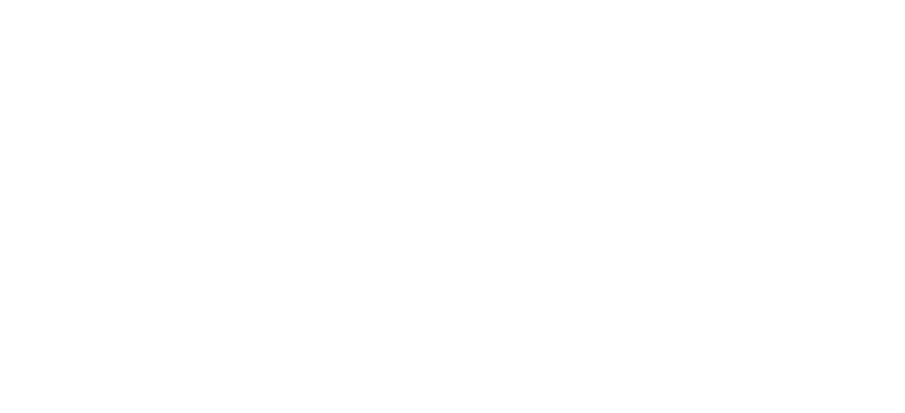
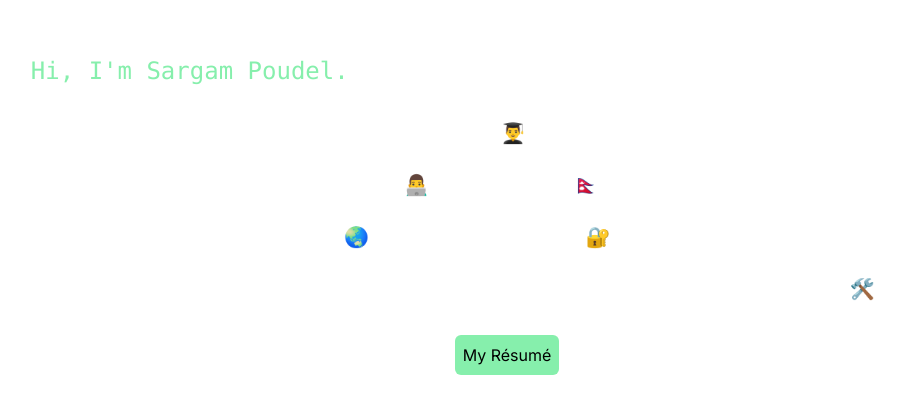
Before and after one commit to devsargam/Sargam-On-The-Internet, a Next.js app: page / in a window 1280 px wide. Shown: the part 273-686 px from the top of the page, without its empty margins (133-1038 px from the left). Built offline with nearby package versions, Linux system fonts and the light colour scheme.

Commit message:
:sparkles: feat: add intro and resume section

```diff
--- a/src/app/page.tsx
+++ b/src/app/page.tsx
@@ -1,9 +1,11 @@
+import Intro from "@/components/intro/";
+import Resume from "@/components/resume";
+
 export default function Home(): JSX.Element {
   return (
-    <main className="flex flex-col items-center justify-between min-h-screen py-10 dark:bg-slate-900">
-      <h1 className="text-6xl font-bold text-center text-white">
-        Sargam On The Internet
-      </h1>
+    <main className="flex flex-col items-center justify-center min-h-screen py-10 dark:bg-slate-900">
+      <Intro />
+      <Resume />
     </main>
   );
 }
--- /dev/null
+++ b/src/components/intro/Intro.tsx
@@ -0,0 +1,35 @@
+import Link from "next/link";
+import React from "react";
+
+function Intro() {
+  const myInfo = [
+    "I am a Computer Engineering student 👨‍🎓",
+    "I am a full stack developer 👨‍💻 from Nepal 🇳🇵",
+    "I am interested in web 🌏 & cyber security 🔐",
+    "I mostly work with React, tailwind, Next, Express, Prisma & Nest 🛠️",
+  ];
+
+  return (
+    <section className="">
+      <h1 className="text-4xl font-bold text-center text-white underline decoration-white decoration-2 md:text-8xl sm:text-6xl">
+        <Link href="/">Sargam</Link> On The Internet
+      </h1>
+      <div className="container p-5 font-mono sm:pt-20 sm:px-20">
+        <span className="py-5 text-lg text-green-300 sm:text-2xl">
+          Hi, I'm Sargam Poudel.
+        </span>
+        <ul className="mt-5 text-white">
+          {myInfo.map((info, index) => (
+            <li className="py-2 sm:py-3" key={index}>
+              <span className="sm:text-xl text-md">
+                {index + 1}. {info}
+              </span>
+            </li>
+          ))}
+        </ul>
+      </div>
+    </section>
+  );
+}
+
+export default Intro;
--- /dev/null
+++ b/src/components/intro/index.ts
@@ -0,0 +1,3 @@
+import Intro from "./Intro";
+
+export default Intro;
--- /dev/null
+++ b/src/components/resume/Resume.tsx
@@ -0,0 +1,17 @@
+"use client";
+
+import React from "react";
+
+function Resume() {
+  return (
+    <div>
+      <button className="p-2 text-black bg-green-300 rounded-md">
+        <a href="./resume.pdf" download>
+          My Résumé
+        </a>
+      </button>
+    </div>
+  );
+}
+
+export default Resume;
--- /dev/null
+++ b/src/components/resume/index.ts
@@ -0,0 +1,3 @@
+import Resume from "./Resume";
+
+export default Resume;
```
Also changed, not shown: 1 other file (tests, documents, lock files or other folders).
